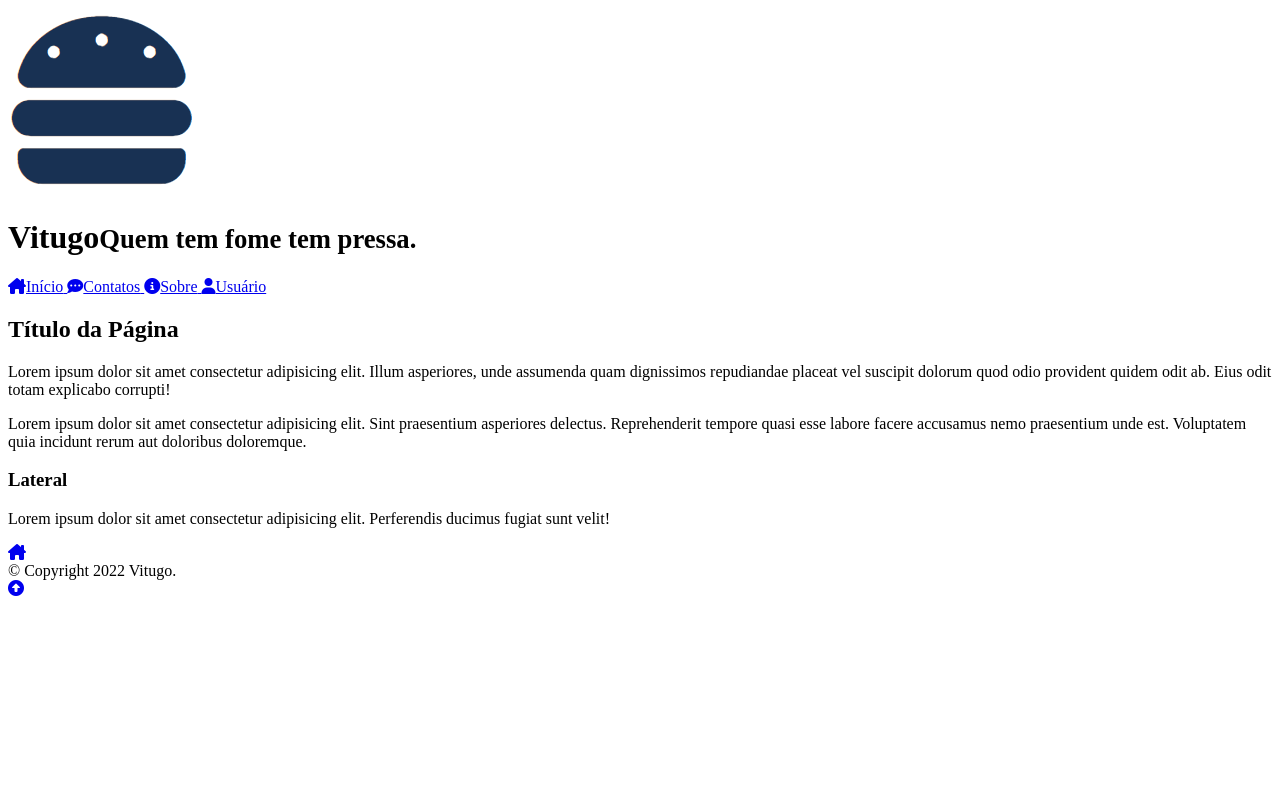
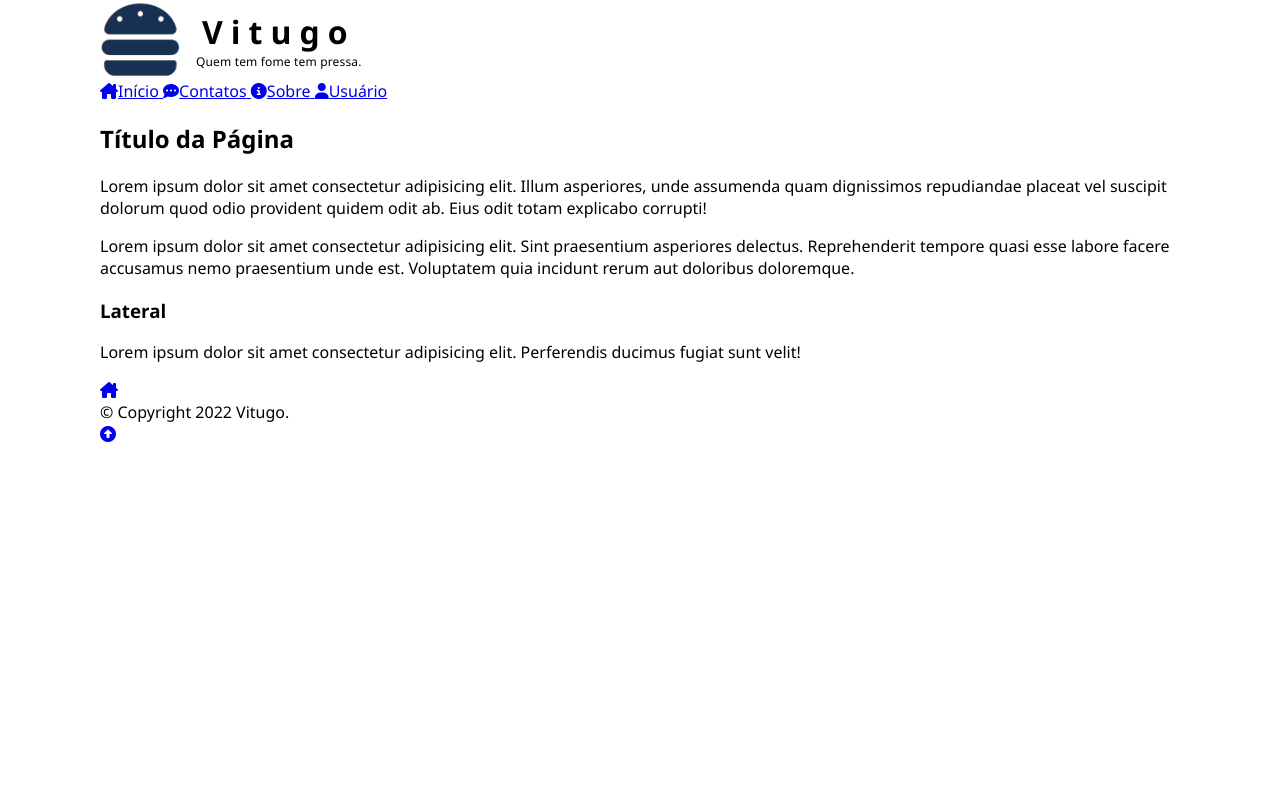
Before and after one commit to lauraTchaly/PHPDB01-1, a PHP site: page /modelo.php in a window 1280 px wide. Run offline with PHP 8.4, Linux system fonts and the light colour scheme; some libraries are stand-ins or nearby versions.

Commit message:
Aula 05 de PHP com Banco de Dados

```diff
--- /dev/null
+++ b/_config.php
@@ -0,0 +1,17 @@
+<?php
+
+//Essa deve ser SEMPRE a primeira linha do código do site
+header('Content-Type: text/html; charset=utf-8');
+
+/**
+ * Conexão com o banco de dados:
+ *      As variáveis abaixo devem ser definidas conforme o provedor de hospedagem.
+ *      Os dados abaixo são do XAMPP
+ */
+$db = array(
+    "hostname" => "localhost",
+    "database" => "vitugo",
+    "username" => "root",
+    "password" => ""
+);
+$conn = new mysqli($db["hostname"], $db["username"], $db["password"], $db["database"]);
--- a/_header.php
+++ b/_header.php
@@ -5,7 +5,8 @@
     <meta name="viewport" content="width=device-width, initial-scale=1.0">
     <meta http-equiv="X-UA-Compatible" content="ie=edge">
     <link rel="stylesheet" href="https://cdnjs.cloudflare.com/ajax/libs/font-awesome/6.1.1/css/all.min.css">
-    <title>Vitugo</title>
+    <title>Vitugo - <?php echo $title ?></title>
+    <link rel="stylesheet" href="/css/style.css">
 </head>
 <body>
     <a id="top"></a>
@@ -18,13 +19,13 @@
                 <a href="/" title="Página Inicial">
                     <i class="fa-solid fa-house-chimney"></i><span>Início</span>
                 </a>
-                <a href="/contatos" title="Faça Contato">
+                <a href="/contacts/index.php" title="Faça Contato">
                     <i class="fa-solid fa-comment-dots"></i><span>Contatos</span>
                 </a>
-                <a href="/sobre" title="Sobre">
+                <a href="/about" title="Sobre">
                     <i class="fa-solid fa-circle-info"></i><span>Sobre</span>
                 </a>
-                <a href="/usuario" title="Usuário">
+                <a href="/user" title="Usuário">
                     <i class="fa-solid fa-user"></i><span>Usuário</span>
                 </a>
         </nav>
--- /dev/null
+++ b/css/style.css
@@ -0,0 +1,54 @@
+* {
+    box-sizing: border-box;
+    outline: none;
+}
+
+html,
+body {
+    position: relative;
+    width: 100%;
+    height: 100%;
+    margin: 0;
+    padding: 0;
+    font-family: 'Segoe UI', Tahoma, Geneva, Verdana, sans-serif;
+    font-size: 16px;
+}
+
+body {
+    background-color: white;
+}
+
+.wrap {
+    position: relative;
+    height: 100%;
+    width: 100%;
+    max-width: 1080px;
+    margin: auto;
+    display: flex;
+    flex-direction: column;
+}
+
+header {
+    display: flex;
+    align-items: center;
+}
+
+header img {
+    display: block;
+    width: 80px;
+    height: 80px;
+}
+
+header h1 {
+    margin: 0;
+    padding-left: 1rem;
+    text-align: center;
+    letter-spacing: .5rem;
+}
+
+header small {
+    display: block;
+    font-size: .75rem;
+    font-weight: normal;
+    letter-spacing: .01rem;
+}
--- a/modelo.php
+++ b/modelo.php
@@ -1,6 +1,25 @@
 <?php
-//Inclui o cabeçalho da página
-require('_header.php')
+/**
+* Arquivo que faz a configuração inicial da página.
+* Por exemplo, conecta-se ao banco de dados
+*/
+require($_SERVER['DOCUMENT_ROOT'] . '/_config.php');
+
+/**
+ * Variável que define o título desta página
+ *     Referências:
+ *     → https://www.w3schools.com/php/php_variables.asp
+ *     → https://www.php.net/manual/pt_BR/language.variables.basics.php
+ */
+
+$title = "Quem tem fome tem pressa...";
+
+/*Inclui o cabeçalho da página
+*Referências:
+*     → https://www.w3schools.com/php/php_includes.asp
+*     → https://www.php.net/manual/pt_BR/function.include.php
+*/
+require($_SERVER['DOCUMENT_ROOT'] . '/_header.php');
 ?>
 <section>
     <h2>Título da Página</h2>
@@ -24,5 +43,5 @@ require('_header.php')
 </aside>
 <?php
 //Inclui o footer da página
-require('_footer.php')
+require($_SERVER['DOCUMENT_ROOT'] . '/_footer.php');
 ?>
```
Also changed, not shown: page01.php (deleted, +0 -22 lines), 1 other file.
